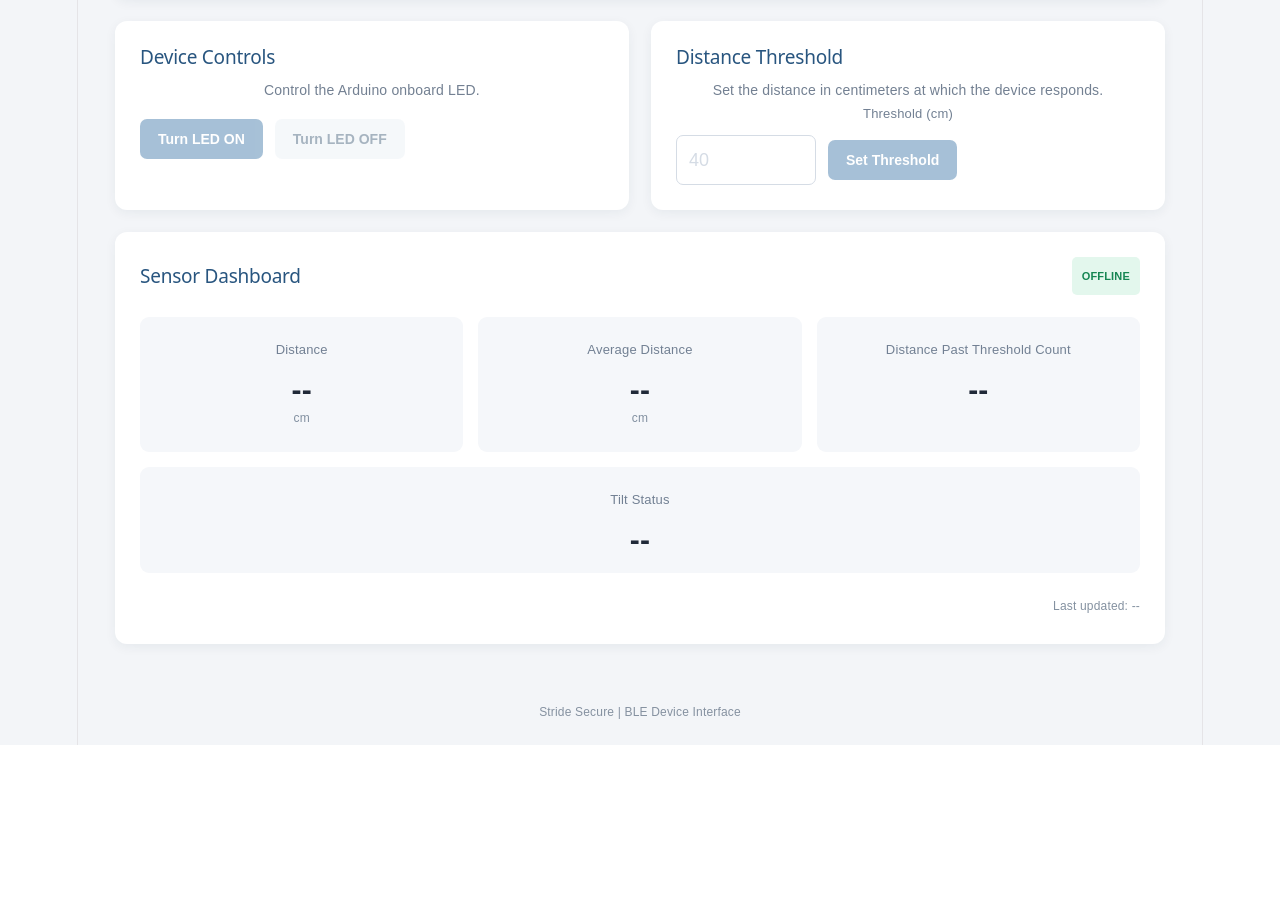
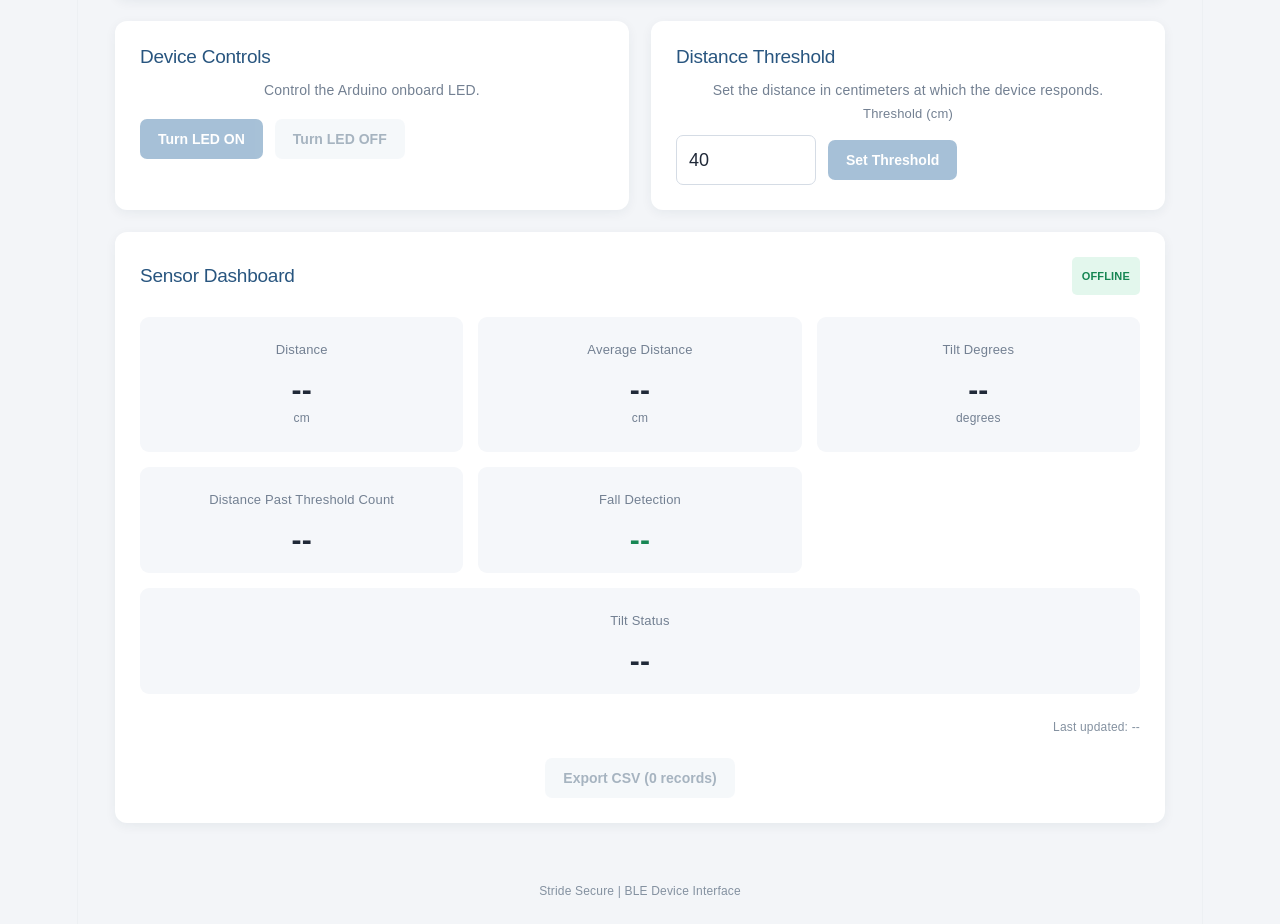
Before and after one commit to Janinez2/Stride-Secure, a React (Vite) app in the folder code/web/: page / in a window 1280 px wide. Shown: the part 460-1384 px from the top of the page. Before the commit the page ends 1205 px from the top, so only its background shows below. Built offline with nearby package versions, Linux system fonts and the light colour scheme.

Commit message:
added tilt fall detection

```diff
--- a/code/web/src/App.css
+++ b/code/web/src/App.css
@@ -1,5 +1,33 @@
 
 /* src/App.css */
+
+:root {
+  --page-bg: #f3f5f8;
+  --surface: #ffffff;
+  --surface-muted: #f5f7fa;
+  --border: #edf0f3;
+  --input-border: #d5dce5;
+  --text: #202938;
+  --text-secondary: #738092;
+  --text-muted: #8491a0;
+  --heading: #28557f;
+  --header: #142b45;
+  --header-muted: #bdcbd9;
+  --primary: #24649c;
+  --on-primary: #ffffff;
+  --secondary-bg: #e8eef5;
+  --secondary-text: #244563;
+  --soft-blue-bg: #e7eff8;
+  --focus: #8bb9df;
+  --success: #168653;
+  --success-bg: #e3f7ed;
+  --online: #38c98b;
+  --danger: #a63232;
+  --danger-bg: #fceaea;
+  --offline: #e58b8b;
+  --neutral: #999999;
+  --shadow: rgba(20, 43, 69, 0.06);
+}
 
 * {
   box-sizing: border-box;
@@ -8,8 +36,8 @@
 body {
   margin: 0;
   font-family: Arial, Helvetica, sans-serif;
-  background: #f3f5f8;
-  color: #202938;
+  background: var(--page-bg);
+  color: var(--text);
 }
 
 button {
@@ -23,8 +51,8 @@ button {
 }
 
 .header {
-  background: #142b45;
-  color: white;
+  background: var(--header);
+  color: var(--on-primary);
   padding: 25px 7%;
   display: flex;
   justify-content: space-between;
@@ -40,7 +68,7 @@ button {
 
 .header p {
   margin: 6px 0 0;
-  color: #bdcbd9;
+  color: var(--header-muted);
   font-size: 14px;
 }
 
@@ -55,15 +83,15 @@ button {
   width: 10px;
   height: 10px;
   border-radius: 50%;
-  background: #999;
+  background: var(--neutral);
 }
 
 .online .status-dot {
-  background: #38c98b;
+  background: var(--online);
 }
 
 .offline .status-dot {
-  background: #e58b8b;
+  background: var(--offline);
 }
 
 .dashboard {
@@ -76,10 +104,10 @@ button {
 }
 
 .card {
-  background: white;
+  background: var(--surface);
   border-radius: 12px;
   padding: 25px;
-  box-shadow: 0 3px 12px rgba(20, 43, 69, 0.06);
+  box-shadow: 0 3px 12px var(--shadow);
 }
 
 .connection-card {
@@ -92,24 +120,24 @@ button {
   align-items: center;
   gap: 15px;
   margin-bottom: 12px;
-  color: #28557f;
+  color: var(--heading);
 }
 
 .section-heading h2 {
   margin: 0;
   font-size: 19px;
-  color: #28557f;
+  color: var(--heading);
 }
 
 .description {
-  color: #738092;
+  color: var(--text-secondary);
   font-size: 14px;
   line-height: 1.5;
 }
 
 .device-icon {
-  background: #e7eff8;
-  color: #28557f;
+  background: var(--soft-blue-bg);
+  color: var(--heading);
   font-weight: bold;
   padding: 8px 12px;
   border-radius: 6px;
@@ -121,12 +149,12 @@ button {
   justify-content: space-between;
   gap: 15px;
   padding: 13px 0;
-  border-bottom: 1px solid #edf0f3;
+  border-bottom: 1px solid var(--border);
   font-size: 14px;
 }
 
 .label {
-  color: #788596;
+  color: var(--text-secondary);
 }
 
 .device-info strong {
@@ -154,20 +182,20 @@ button:not(:disabled):hover {
 }
 
 .primary-button {
-  background: #24649c;
-  color: white;
+  background: var(--primary);
+  color: var(--on-primary);
   margin-top: 18px;
 }
 
 .secondary-button {
-  background: #e8eef5;
-  color: #244563;
+  background: var(--secondary-bg);
+  color: var(--secondary-text);
   margin-top: 18px;
 }
 
 .disconnect-button {
-  background: #fceaea;
-  color: #a63232;
+  background: var(--danger-bg);
+  color: var(--danger);
   margin-top: 18px;
 }
 
@@ -179,7 +207,7 @@ button:not(:disabled):hover {
 
 .threshold-form label {
   display: block;
-  color: #728093;
+  color: var(--text-secondary);
   font-size: 13px;
   margin-bottom: 8px;
 }
@@ -194,16 +222,16 @@ button:not(:disabled):hover {
 .threshold-controls input {
   min-width: 0;
   width: 140px;
-  border: 1px solid #d5dce5;
+  border: 1px solid var(--input-border);
   border-radius: 7px;
   padding: 11px 12px;
-  color: #d5dce5;
+  color: var(--text);
   font: inherit;
-  background: white;
+  background: var(--surface);
 }
 
 .threshold-controls input:focus {
-  outline: 2px solid #8bb9df;
+  outline: 2px solid var(--focus);
   outline-offset: 1px;
 }
 
@@ -216,8 +244,8 @@ button:not(:disabled):hover {
 }
 
 .live-label {
-  background: #e3f7ed;
-  color: #168653;
+  background: var(--success-bg);
+  color: var(--success);
   padding: 6px 10px;
   border-radius: 5px;
   font-size: 11px;
@@ -232,7 +260,7 @@ button:not(:disabled):hover {
 }
 
 .sensor-card {
-  background: #f5f7fa;
+  background: var(--surface-muted);
   border-radius: 9px;
   padding: 20px;
 }
@@ -243,7 +271,7 @@ button:not(:disabled):hover {
 
 .sensor-label {
   display: block;
-  color: #728093;
+  color: var(--text-secondary);
   font-size: 13px;
 }
 
@@ -254,26 +282,34 @@ button:not(:disabled):hover {
   overflow-wrap: anywhere;
 }
 
+.fall-detected {
+  color: var(--danger);
+}
+
+.fall-clear {
+  color: var(--success);
+}
+
 .sensor-unit {
-  color: #8290a0;
+  color: var(--text-secondary);
   font-size: 12px;
 }
 
 .updated {
   text-align: right;
   margin-top: 20px;
-  color: #8491a0;
+  color: var(--text-muted);
   font-size: 12px;
 }
 
 .warning {
-  color: #a63232;
+  color: var(--danger);
   font-size: 13px;
 }
 
 footer {
   text-align: center;
-  color: #8591a0;
+  color: var(--text-muted);
   font-size: 12px;
   padding: 20px;
 }
--- a/code/web/src/App.tsx
+++ b/code/web/src/App.tsx
@@ -24,6 +24,9 @@ function App() {
   const [telemetry, setTelemetry] =
     useState<Telemetry | null>(null);
 
+  const [telemetryHistory, setTelemetryHistory] =
+    useState<Array<Telemetry & { receivedAt: string }>>([]);
+
   const [lastUpdated, setLastUpdated] =
     useState<string>("--");
 
@@ -40,6 +43,10 @@ function App() {
       const name = await connectToArduino(
         (data) => {
           setTelemetry(data);
+          setTelemetryHistory((history) => [
+            ...history,
+            { ...data, receivedAt: new Date().toISOString() },
+          ]);
           setLastUpdated(
             new Date().toLocaleTimeString()
           );
@@ -128,6 +135,46 @@ function App() {
 
   const distance = telemetry?.distance_cm;
   const averageDistance = telemetry?.average_cm;
+
+  const handleExportCsv = () => {
+    const columns = [
+      "received_at",
+      "distance_cm",
+      "average_cm",
+      "tilt_degrees",
+      "tilt_status",
+      "over_count",
+      "fall_detected",
+    ];
+    const escapeCsvValue = (value: string | number | boolean) =>
+      `"${String(value).replace(/"/g, '""')}"`;
+    const rows = telemetryHistory.map((record) => [
+      record.receivedAt,
+      record.distance_cm,
+      record.average_cm,
+      record.tilt_degrees,
+      record.tilt_status,
+      record.over_count,
+      record.fall_detected ?? "",
+    ]);
+    const csv = [
+      columns.map(escapeCsvValue).join(","),
+      ...rows.map((row) => row.map(escapeCsvValue).join(",")),
+    ].join("\r\n");
+    const blob = new Blob(["\uFEFF", csv], {
+      type: "text/csv;charset=utf-8",
+    });
+    const url = URL.createObjectURL(blob);
+    const link = document.createElement("a");
+    link.href = url;
+    link.download = `stride-secure-telemetry-${new Date()
+      .toISOString()
+      .replace(/[:.]/g, "-")}.csv`;
+    document.body.appendChild(link);
+    link.click();
+    link.remove();
+    window.setTimeout(() => URL.revokeObjectURL(url), 0);
+  };
 
   return (
     <div className="app">
@@ -313,11 +360,47 @@ function App() {
 
             <div className="sensor-card">
               <span className="sensor-label">
+                Tilt Degrees
+              </span>
+
+              <div className="sensor-value">
+                {telemetry?.tilt_degrees === undefined
+                  ? "--"
+                  : telemetry.tilt_degrees < 0
+                  ? "N/A"
+                  : telemetry.tilt_degrees.toFixed(1)}
+              </div>
+
+              <span className="sensor-unit">degrees</span>
+            </div>
+
+            <div className="sensor-card">
+              <span className="sensor-label">
                 Distance Past Threshold Count
               </span>
 
               <div className="sensor-value">
                 {telemetry?.over_count ?? "--"}
+              </div>
+            </div>
+
+            <div className="sensor-card">
+              <span className="sensor-label">
+                Fall Detection
+              </span>
+
+              <div
+                className={`sensor-value ${
+                  telemetry?.fall_detected
+                    ? "fall-detected"
+                    : "fall-clear"
+                }`}
+              >
+                {telemetry?.fall_detected === undefined
+                  ? "--"
+                  : telemetry.fall_detected
+                  ? "Possible fall"
+                  : "No alert"}
               </div>
             </div>
 
@@ -335,6 +418,14 @@ function App() {
           <div className="updated">
             Last updated: {lastUpdated}
           </div>
+
+          <button
+            className="secondary-button"
+            onClick={handleExportCsv}
+            disabled={telemetryHistory.length === 0}
+          >
+            Export CSV ({telemetryHistory.length} records)
+          </button>
         </section>
       </main>
 
--- a/code/web/src/ble.ts
+++ b/code/web/src/ble.ts
@@ -18,8 +18,10 @@ export const THRESHOLD_UUID =
 export interface Telemetry {
   distance_cm: number;
   average_cm: number;
+  tilt_degrees: number;
   tilt_status: string;
   over_count: number;
+  fall_detected?: boolean;
 }
 
 let device: BluetoothDevice | null = null;
@@ -106,8 +108,11 @@ export async function connectToArduino(
         if (
           typeof data.distance_cm !== "number" ||
           typeof data.average_cm !== "number" ||
+          typeof data.tilt_degrees !== "number" ||
           typeof data.tilt_status !== "string" ||
-          typeof data.over_count !== "number"
+          typeof data.over_count !== "number" ||
+          (data.fall_detected !== undefined &&
+            typeof data.fall_detected !== "boolean")
         ) {
           throw new Error("Invalid telemetry format.");
         }
```
Also changed, not shown: 2 other files (tests, documents, lock files or other folders).
